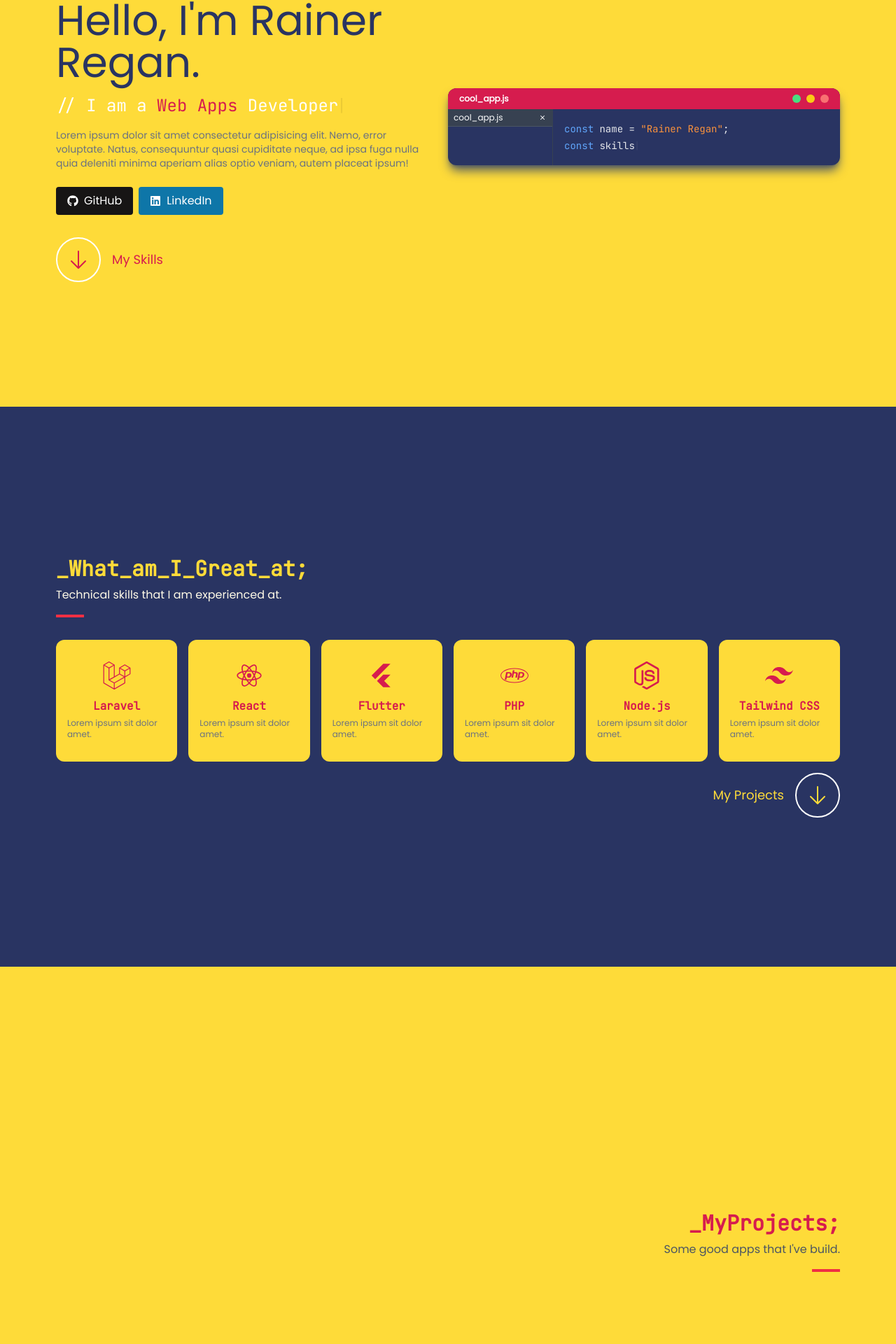
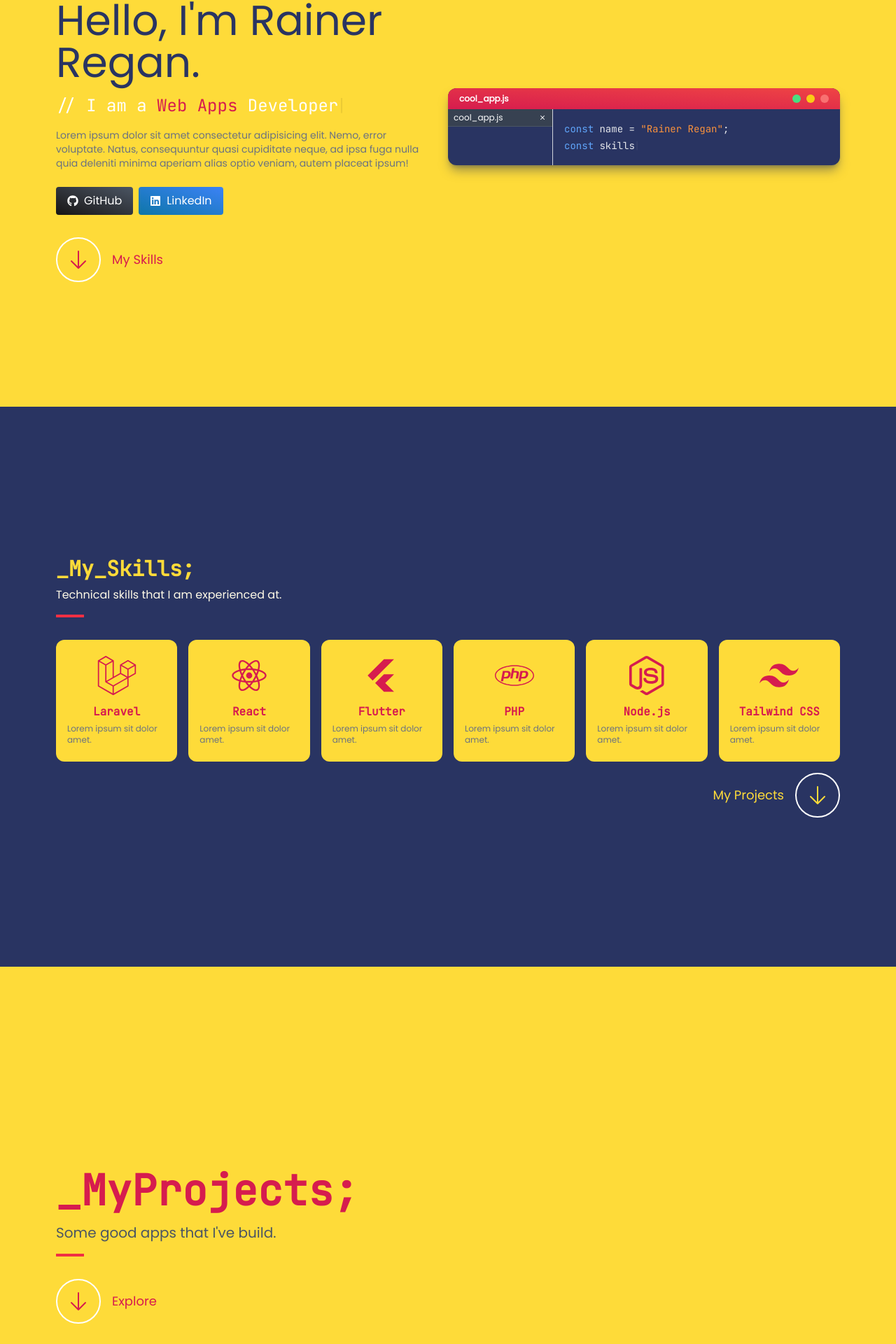
Before and after one commit to rainerregan/portfolio-react, a React (Vite) app: page / in a window 1280 px wide. Shown: the part 219-2139 px from the top of the page at 70% size. Built offline with nearby package versions, Linux system fonts and the light colour scheme.

Commit message:
Create Project Section

```diff
--- a/src/App.jsx
+++ b/src/App.jsx
@@ -19,7 +19,7 @@ function App() {
       </div>
 
       {/* Section 2 */}
-      <div className='bg-dark-navy' id='skills-section'>
+      <div className='bg-dark-navy h-screen' id='skills-section'>
         <Skills  />
       </div>
 
--- a/src/components/header/Header.jsx
+++ b/src/components/header/Header.jsx
@@ -4,7 +4,7 @@ import ProgressBar from "react-scroll-progress-bar";
 
 function Header() {
   return (
-      <div className='w-full fixed bg-bright-yellow top-0 z-50'>
+      <div className='w-full fixed top-0 z-50 bg-bright-yellow'>
           <ProgressBar bgcolor="#D61C4E" />
         <div className='flex justify-between m-auto px-4 py-4 items-center font-jet-brains-mono max-w-6xl w-full text-dark-navy'>
             <div>
--- a/src/components/hero/Hero.jsx
+++ b/src/components/hero/Hero.jsx
@@ -49,13 +49,13 @@ function Hero() {
 
         <div className='mt-2 flex gap-2'>
           <a href="" className='flex'>
-            <div className='flex gap-2 px-4 py-2 rounded bg-github text-white items-center'>
+            <div className='flex gap-2 px-4 py-2 rounded bg-gradient-to-tr from-github to-gray-600 hover:shadow-xl duration-500 transition ease-in-out text-white items-center'>
               <FaGithub />
               <p>GitHub</p>
             </div>
           </a>
           <a href="" className='flex'>
-            <div className='flex gap-2 px-4 py-2 rounded bg-linked-in text-white items-center'>
+            <div className='flex gap-2 px-4 py-2 rounded bg-gradient-to-tr from-linked-in to-blue-500 text-white items-center'>
               <FaLinkedin />
               <p>LinkedIn</p>
             </div>
--- a/src/components/misc/Line.jsx
+++ b/src/components/misc/Line.jsx
@@ -1,8 +1,8 @@
 import React from 'react'
 
-function Line() {
+function Line({dataAos}) {
   return (
-    <div className='w-10 h-1 bg-primary-red mt-4'></div>
+    <div data-aos={dataAos} className='w-10 h-1 bg-primary-red mt-4'></div>
   )
 }
 
--- /dev/null
+++ b/src/components/projects/ProjectTile.jsx
@@ -0,0 +1,11 @@
+import React from 'react'
+
+function ProjectTile() {
+  return (
+    <div>
+        <img src="https://picsum.photos/600/200" className='w-full h-full object-cover' alt="" />
+    </div>
+  )
+}
+
+export default ProjectTile
--- a/src/components/projects/Projects.jsx
+++ b/src/components/projects/Projects.jsx
@@ -1,17 +1,27 @@
 import React from 'react'
+import { Link } from 'react-scroll'
 import Line from '../misc/Line'
+import ProjectTile from './ProjectTile'
 
 function Projects() {
     return (
-        <div className='w-full max-w-6xl m-auto p-4 h-screen text-white flex flex-col gap-4 justify-center py-16'>
-            <div className=' flex items-end flex-col'>
-                <h1 className='font-jet-brains-mono text-3xl font-semibold text-bright-red mb-2'>_MyProjects;</h1>
-                <p className='text-gray-600'>Some good apps that I've build.</p>
-                <Line />
-            </div>
+        <div className='w-full max-w-6xl m-auto p-4 min-h-screen text-white grid grid-cols-2 gap-4 py-16'>
+            <div className=' flex flex-col justify-center gap-4'>
+                <div>
+                    <h1 className='font-jet-brains-mono text-6xl font-semibold text-bright-red mb-4' data-aos="fade-down">_MyProjects;</h1>
+                    <p className='text-gray-600 text-xl' data-aos="fade-up">Some good apps that I've build.</p>
+                    <Line dataAos="fade-right" />
 
-            <div className='w-full'>
+                </div>
 
+                <div className='flex items-center gap-4 mt-4 text-bright-red' data-aos="fade-left" data-aos-delay="100">
+                    <Link className='w-[64px] h-[64px] border-2 border-white rounded-full flex justify-center items-center hover:cursor-pointer hover:bg-white hover:text-primary-gray transition duration-200' to="projects-section" spy={true} smooth={true} duration={1000}>
+                        <svg xmlns="http://www.w3.org/2000/svg" fill="none" viewBox="0 0 24 24" strokeWidth="1.5" stroke="currentColor" className="w-8 h-8">
+                            <path strokeLinecap="round" strokeLinejoin="round" d="M19.5 13.5L12 21m0 0l-7.5-7.5M12 21V3" />
+                        </svg>
+                    </Link>
+                    <p className='text-lg'>Explore</p>
+                </div>
             </div>
         </div>
     )
--- a/src/components/skills/Editor.jsx
+++ b/src/components/skills/Editor.jsx
@@ -4,8 +4,8 @@ import Typewriter from 'typewriter-effect'
 function Editor() {
     return (
         <div className='flex justify-center items-center text-white' data-aos="zoom-in">
-            <div className='bg-dark-navy w-full rounded-xl flex flex-col shadow-lg shadow-gray-600'>
-                <div className='w-full h-[30px] bg-bright-red rounded-t-xl flex justify-between items-center px-4'>
+            <div className='bg-dark-navy w-full rounded-xl flex flex-col shadow-lg shadow-gray-700/50'>
+                <div className='w-full h-[30px] bg-gradient-to-tr from-bright-red to-red-500 rounded-t-xl flex justify-between items-center px-4'>
                     <p className='text-xs text-white font-semibold'>cool_app.js</p>
                     <div className='flex gap-2'>
                         <div className='hover:cursor-pointer w-3 h-3 bg-green-400 rounded-full'></div>
@@ -14,7 +14,7 @@ function Editor() {
                     </div>
                 </div>
                 <div className='flex flex-1'>
-                    <div className='basis-[150px] border-r border-gray-700 flex flex-col'>
+                    <div className='basis-[150px] border-r border-gray-300 flex flex-col'>
                         <div className='bg-gray-700 border-b px-2 py-1 flex gap-2 items-center justify-between border-gray-600'>
                             <p className='text-xs'>cool_app.js</p>
                             <svg xmlns="http://www.w3.org/2000/svg" viewBox="0 0 20 20" fill="currentColor" class="w-3 h-3 hover:cursor-pointer">
--- a/src/components/skills/SkillTab.jsx
+++ b/src/components/skills/SkillTab.jsx
@@ -3,8 +3,8 @@ import { ReactComponent as Laravel } from '../../assets/svg/laravel.svg'
 
 function SkillTab(props) {
     return (
-        <div id='anchor' className='w-full aspect-square bg-bright-yellow p-4 rounded-xl flex flex-col gap-1 items-center justify-center'
-            data-aos="fade-up"
+        <div id='anchor' className='w-full h-full aspect-square bg-bright-yellow p-4 rounded-xl flex flex-col gap-1 items-center justify-center'
+            data-aos="fade-down"
             data-aos-easing="ease-out-cubic"
             data-aos-duration="1000"
             data-aos-delay={props.animateDelay}>
--- a/src/components/skills/Skills.jsx
+++ b/src/components/skills/Skills.jsx
@@ -13,51 +13,51 @@ import { Link } from 'react-scroll';
 function Skills() {
     return (
         <div className='w-full max-w-6xl m-auto px-4 h-screen text-bright-yellow flex flex-col justify-center py-16'>
-            <div>
-                <h1 className='font-jet-brains-mono text-3xl font-semibold mb-2' data-aos="fade-right">_What_am_I_Great_at;</h1>
+            <div  data-aos="fade-right">
+                <h1 className='font-jet-brains-mono text-3xl font-semibold mb-2'>_My_Skills;</h1>
                 <p className='text-calm-white'>Technical skills that I am experienced at.</p>
                 <Line />
             </div>
 
-            <div className='grid grid-cols-6 w-full gap-4 mt-8'>
+            <div className='grid grid-cols-2 sm:grid-cols-3 lg:grid-cols-6 w-full gap-4 mt-8'>
                 <SkillTab
-                    icon={<FaLaravel className="fill-bright-red w-10 h-10" />}
+                    icon={<FaLaravel className="fill-bright-red w-14 h-14" />}
                     title="Laravel"
                     subtitle="Lorem ipsum sit dolor amet."
                 />
                 <SkillTab
-                    icon={<RiReactjsFill className="fill-bright-red w-10 h-10" />}
+                    icon={<RiReactjsFill className="fill-bright-red w-14 h-14" />}
                     title="React"
                     subtitle="Lorem ipsum sit dolor amet."
                     animateDelay="100"
                 />
                 <SkillTab
-                    icon={<RiFlutterFill className="fill-bright-red w-10 h-10" />}
+                    icon={<RiFlutterFill className="fill-bright-red w-14 h-14" />}
                     title="Flutter"
                     subtitle="Lorem ipsum sit dolor amet."
                     animateDelay="200"
                 />
                 <SkillTab
-                    icon={<FaPhp className="fill-bright-red w-10 h-10" />}
+                    icon={<FaPhp className="fill-bright-red w-14 h-14" />}
                     title="PHP"
                     subtitle="Lorem ipsum sit dolor amet."
                     animateDelay="300"
                 />
                 <SkillTab
-                    icon={<GrNode className="fill-bright-red w-10 h-10" />}
+                    icon={<GrNode className="fill-bright-red w-14 h-14" />}
                     title="Node.js"
                     subtitle="Lorem ipsum sit dolor amet."
                     animateDelay="400"
                 />
                 <SkillTab
-                    icon={<SiTailwindcss className="fill-bright-red w-10 h-10" />}
+                    icon={<SiTailwindcss className="fill-bright-red w-14 h-14" />}
                     title="Tailwind CSS"
                     subtitle="Lorem ipsum sit dolor amet."
                     animateDelay="500"
                 />
             </div>
 
-            <div className='flex items-center gap-4 mt-4 justify-end'>
+            <div className='flex items-center gap-4 mt-4 justify-end' data-aos="fade-left" data-aos-delay="100">
                 <p className='text-lg'>My Projects</p>
                 <Link className='w-[64px] h-[64px] border-2 border-white rounded-full flex justify-center items-center hover:cursor-pointer hover:bg-white hover:text-primary-gray transition duration-200' to="projects-section" spy={true} smooth={true} duration={1000}>
                     <svg xmlns="http://www.w3.org/2000/svg" fill="none" viewBox="0 0 24 24" strokeWidth="1.5" stroke="currentColor" className="w-8 h-8">
--- a/tailwind.config.cjs
+++ b/tailwind.config.cjs
@@ -13,10 +13,11 @@ module.exports = {
         'bright-yellow': "#FEDB39",
         'bright-red': "#D61C4E",
         'bright-cyan': "#1CD6CE",
+        'bright-pink': "#FF62AF",
         'dark-navy': "#293462",
         'calm-white': "#FFFAE7",
         'linked-in': "#0e76a8",
-        'github': "#171515",
+        'github': "#171515"
       },
       fontFamily: {
         'jet-brains-mono': ["JetBrainsMono", "sans-serif"],
```
